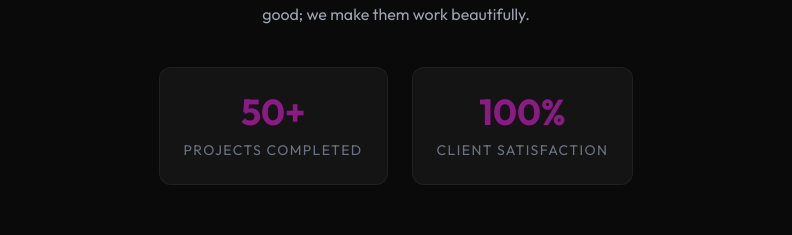
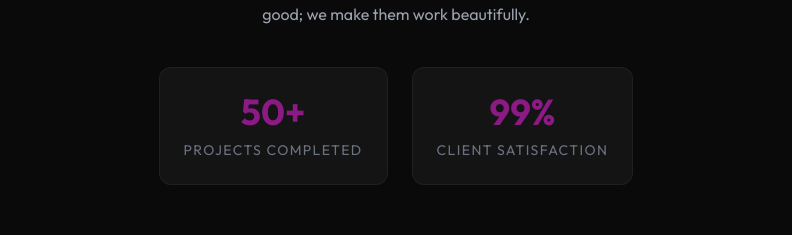
Before and after one commit to spectracreative/dotnet2, a React (Vite) app: page / in a window 1280 px wide. Shown: the part 1857-2092 px from the top of the page, without its empty margins (244-1036 px from the left). Built offline with nearby package versions, Linux system fonts and the light colour scheme.

Commit message:
feat: add animated numerical counter and scroll reveal to About page

```diff
--- /dev/null
+++ b/src/components/common/Counter.jsx
@@ -0,0 +1,27 @@
+import { useEffect, useRef } from 'react';
+import { useInView, animate } from 'framer-motion';
+
+const Counter = ({ from = 0, to, duration = 2, delay = 0 }) => {
+    const ref = useRef(null);
+    const inView = useInView(ref, { once: true, margin: "-50px" });
+
+    useEffect(() => {
+        if (inView) {
+            const animation = animate(from, to, {
+                duration,
+                delay,
+                ease: "easeOut",
+                onUpdate: (value) => {
+                    if (ref.current) {
+                        ref.current.textContent = Math.round(value);
+                    }
+                }
+            });
+            return () => animation.stop();
+        }
+    }, [inView, from, to, duration, delay]);
+
+    return <span ref={ref}>{from}</span>;
+};
+
+export default Counter;
--- a/src/pages/About.jsx
+++ b/src/pages/About.jsx
@@ -1,4 +1,5 @@
 import { motion } from 'framer-motion';
+import Counter from '../components/common/Counter';
 
 const About = () => {
     return (
@@ -30,16 +31,46 @@
                         Every pixel we place, every line of code we write, is infused with intention. We don't just make things look good; we make them work beautifully.
                     </p>
 
-                    <div className="flex flex-col sm:flex-row justify-center gap-6 mt-10">
-                        <div className="p-6 bg-[#141414] rounded-xl border border-white/5 min-w-[200px]">
-                            <h4 className="font-bold text-4xl text-[#8b1a85] mb-2">50+</h4>
+                    <motion.div
+                        variants={{
+                            hidden: { opacity: 0 },
+                            show: {
+                                opacity: 1,
+                                transition: {
+                                    staggerChildren: 0.2
+                                }
+                            }
+                        }}
+                        initial="hidden"
+                        whileInView="show"
+                        viewport={{ once: true, margin: "-100px" }}
+                        className="flex flex-col sm:flex-row justify-center gap-6 mt-10"
+                    >
+                        <motion.div
+                            variants={{
+                                hidden: { opacity: 0, y: 20 },
+                                show: { opacity: 1, y: 0 }
+                            }}
+                            className="p-6 bg-[#141414] rounded-xl border border-white/5 min-w-[200px]"
+                        >
+                            <h4 className="font-bold text-4xl text-[#8b1a85] mb-2">
+                                <Counter to={50} />+
+                            </h4>
                             <p className="text-sm text-gray-500 uppercase tracking-widest">Projects Completed</p>
-                        </div>
-                        <div className="p-6 bg-[#141414] rounded-xl border border-white/5 min-w-[200px]">
-                            <h4 className="font-bold text-4xl text-[#8b1a85] mb-2">100%</h4>
+                        </motion.div>
+                        <motion.div
+                            variants={{
+                                hidden: { opacity: 0, y: 20 },
+                                show: { opacity: 1, y: 0 }
+                            }}
+                            className="p-6 bg-[#141414] rounded-xl border border-white/5 min-w-[200px]"
+                        >
+                            <h4 className="font-bold text-4xl text-[#8b1a85] mb-2">
+                                <Counter to={100} />%
+                            </h4>
                             <p className="text-sm text-gray-500 uppercase tracking-widest">Client Satisfaction</p>
-                        </div>
-                    </div>
+                        </motion.div>
+                    </motion.div>
                 </motion.div>
             </div>
         </div>
```
